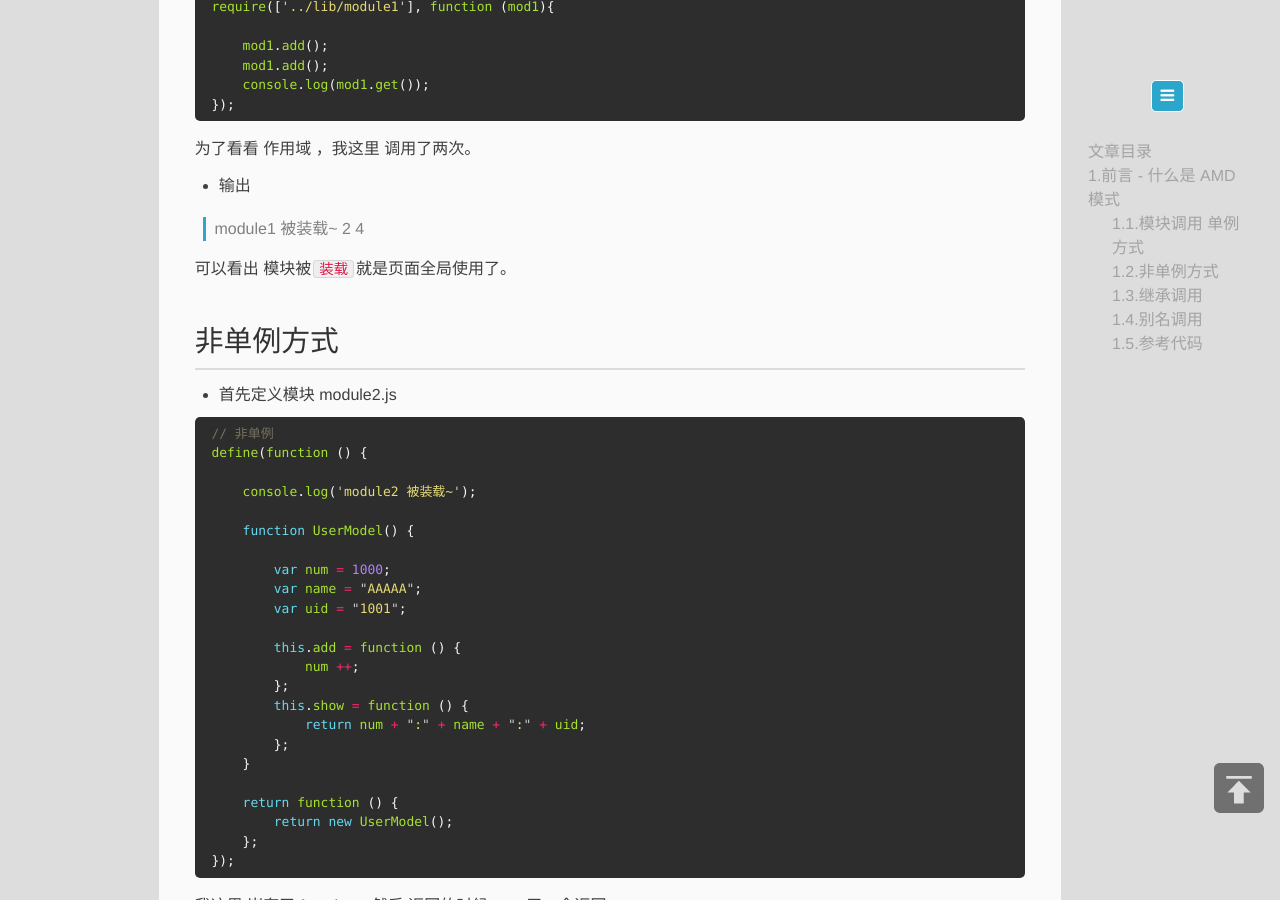
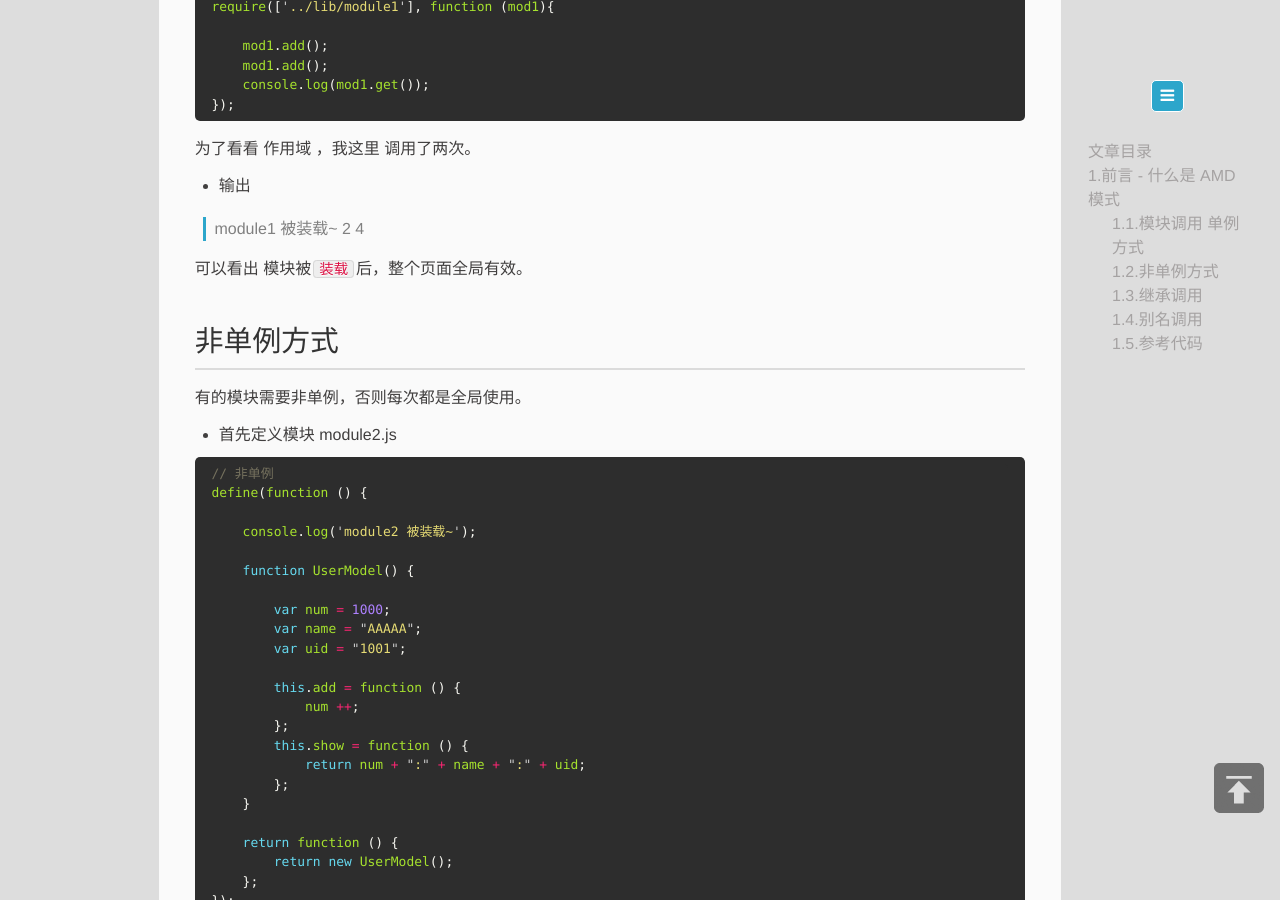
Before and after one commit to hans007/Hans007.GitHub.io, a Jekyll site: the page built from _posts/2016-11-10-javascript-requirejs.md, in a window 1280 px wide and 900 px high, scrolled down 1616 px. Built offline with Jekyll 4.4.1, drawn with Linux system fonts in a browser that asks for light colours; Markdown is read by kramdown in place of the engine named in the settings; comment, search, counter and statistics services are not loaded.

Commit message:
修正 非单例方式

```diff
--- a/_posts/2016-11-10-javascript-requirejs.md
+++ b/_posts/2016-11-10-javascript-requirejs.md
@@ -90,9 +90,11 @@ require(['../lib/module1'], function (mod1){
 > 2
 > 4
 
-可以看出 模块被`装载`就是页面全局使用了。
+可以看出 模块被`装载`后，整个页面全局有效。
 
 ## 非单例方式
+
+有的模块需要非单例，否则每次都是全局使用。
 
 - 首先定义模块 module2.js
 
```
